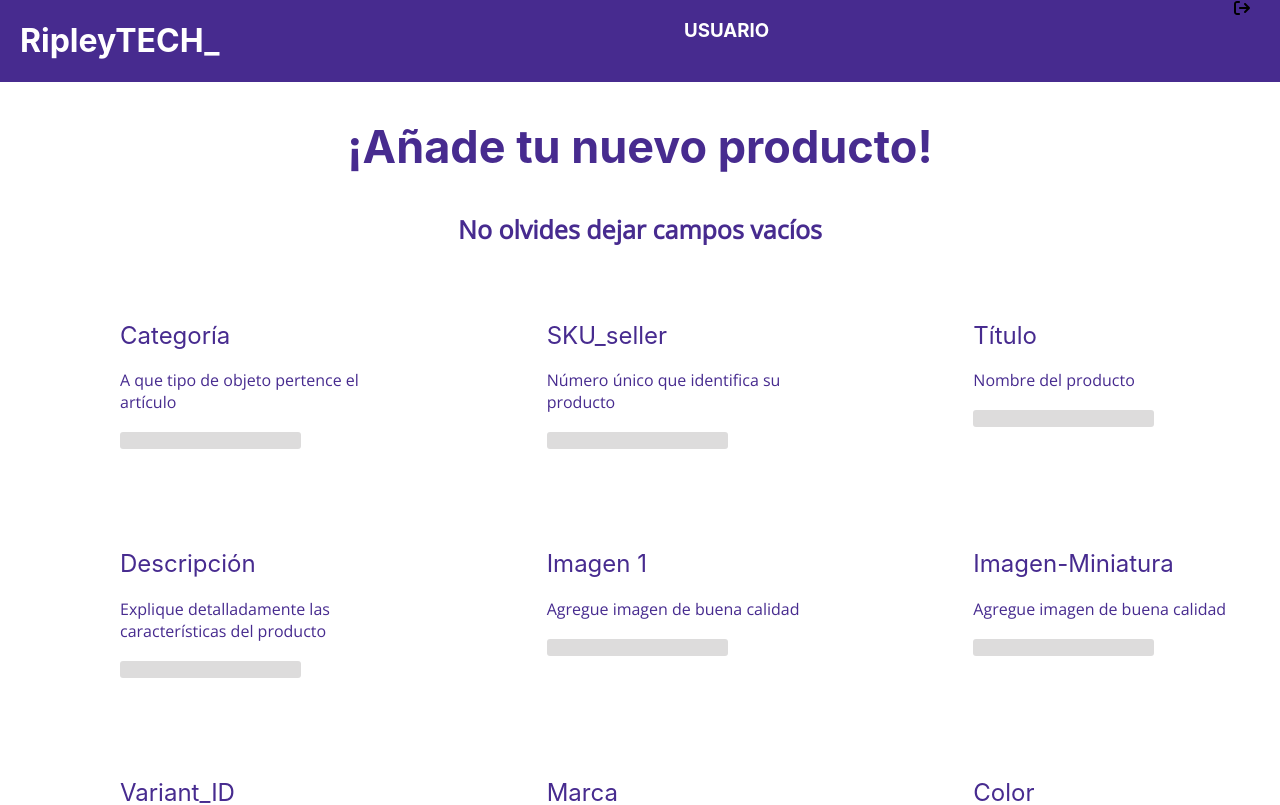
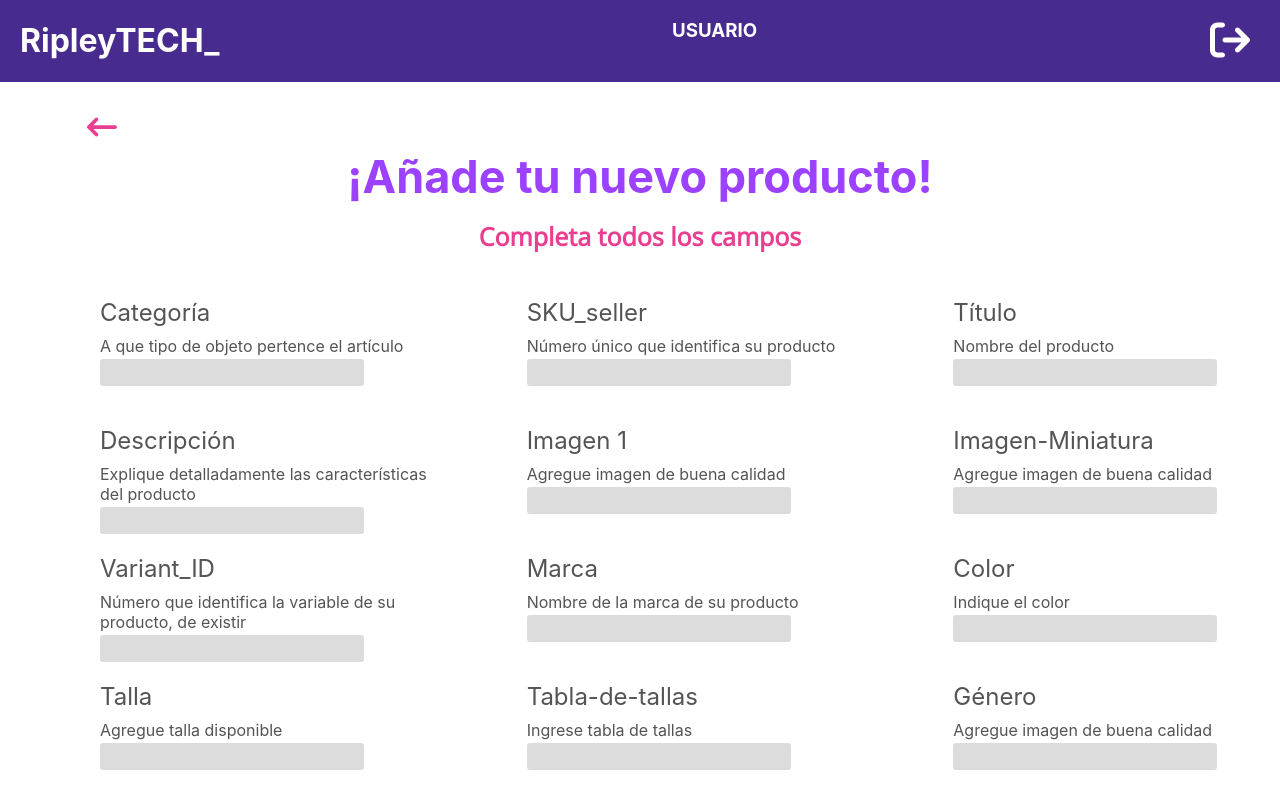
Before and after one commit to HeidiRivas/Ripley-app, a React (Create React App) app: page /newproduct in a window 1280 px wide. Shown: the top 805 px of the page. Built offline with nearby package versions, Linux system fonts and the light colour scheme.

Commit message:
Form ajustado

```diff
--- a/src/Componentes/Header/Header.js
+++ b/src/Componentes/Header/Header.js
@@ -2,7 +2,7 @@
 
 import React from 'react'
 
-import { faArrowLeft, faArrowRight, faArrowRightArrowLeft, faArrowRightFromBracket } from '@fortawesome/free-solid-svg-icons'
+import { faArrowRightFromBracket } from '@fortawesome/free-solid-svg-icons'
 import { FontAwesomeIcon } from '@fortawesome/react-fontawesome'
 
 const Header = () => {
@@ -12,7 +12,7 @@
           <div className={header.containerRipleyAndUser}>
             <h1 className={header.textStyle}>RipleyTECH_</h1>
             <h3 className={header.textStyle}>USUARIO</h3>
-            <FontAwesomeIcon icon={faArrowRightFromBracket} />
+            <FontAwesomeIcon icon={faArrowRightFromBracket} className={header.iconStyle}/>
           </div>
         </header>
     </div>
--- a/src/Componentes/Header/header.module.css
+++ b/src/Componentes/Header/header.module.css
@@ -14,9 +14,8 @@
     flex-direction: row;
 }
 
-.iconlogout {
-    width: auto;
-    height: 8vh;
-    justify-content: right;
-    margin: 5px;
+.iconStyle {
+    font-size: 40px;
+    color: white;
+    margin-top: 20px;
 }
--- a/src/Pages/Login/Login.js
+++ b/src/Pages/Login/Login.js
@@ -17,7 +17,7 @@
 				<section className={styles.containerFormLogin}>
 					<img src={Logo} alt='logomain' className={styles.logo} />
 					<input className={styles.TextBox} name='email' type="email" placeholder="Ingresa tu correo"></input>
-					<input className={styles.TextBox} name='password' type="email" placeholder="Ingresa tu contraseña"></input>
+					<input className={styles.TextBox} name='password' type="password" placeholder="Ingresa tu contraseña"></input>
 					<Link to="/products">
                        <button className={styles.btnAddProduct} type="submit" id="login">Ingresar</button>
 					</Link>
--- a/src/Pages/Login/login.module.css
+++ b/src/Pages/Login/login.module.css
@@ -19,7 +19,8 @@
 }
 
 .Bienvenido {
-    width: 27vw;
+    width: auto;
+    height: auto;
 }
 
 .TextBox {
@@ -32,8 +33,9 @@
 }
 
 .logo {
-    width: 15vw;
-    margin-bottom: 15px;
+    width: auto;
+    height: 12vh;
+    margin-bottom: 10px;
 }
 
 .btnAddProduct {
--- a/src/Pages/NewProduct/NewProduct.js
+++ b/src/Pages/NewProduct/NewProduct.js
@@ -1,6 +1,9 @@
 import React from 'react'
 import Header from '../../Componentes/Header/Header';
 import styles from './newProduct.module.css'
+import { Link } from 'react-router-dom'
+import { FontAwesomeIcon } from '@fortawesome/react-fontawesome'
+import { faArrowLeftLong } from '@fortawesome/free-solid-svg-icons'
 
 
 const NewProduct = () => {
@@ -20,16 +23,18 @@
   return (
     <main>
       <Header />
-      <div>
         <section className={styles.containerTitlePage}>
-        <h1 className={styles.TilteStylePage}>¡Añade tu nuevo producto!</h1>
-        <p className={styles.descriptionStylePage}>No olvides dejar campos vacíos</p>
+        <Link to="/products">
+        <FontAwesomeIcon icon={faArrowLeftLong} className={styles.btnBack}/>
+          {/* <button className={styles.btnBack}>patras</button> */}
+        </Link>
+          <h1 className={styles.TilteStylePage}>¡Añade tu nuevo producto!</h1>
+          <p className={styles.descriptionStylePage}>Completa todos los campos</p>
         </section>
         <section className={styles.container}>
           {campos.map((item) => (
             <div className={styles.containerAllItems}>
               <div className={item.nombre}>
-                <section className={styles.containerTitleAndInput}>
                   <h2 className={styles.TitleStyle}>{item.nombre}</h2>
                   <p className={styles.descriptionStyle}>{item.descripcion}</p>
                   <input
@@ -37,13 +42,11 @@
                   name={item}
                   type='text'
                   ></input>
-                </section>
               </div>
             </div>
           ))}
         </section>
         <button className={styles.btnAddProduct}>Siguiente</button>
-      </div>
     </main>
   );
 };
--- a/src/Pages/NewProduct/newProduct.module.css
+++ b/src/Pages/NewProduct/newProduct.module.css
@@ -4,6 +4,15 @@
     display: grid;
     grid-template-columns: 1fr 1fr 1fr;
     grid-template-rows: 1fr 1fr 1fr 1fr;
+}
+
+.btnBack {
+    position: relative;
+    right: 42%;
+    margin-top: 30px;
+    font-size: 30px;
+    color: #EA3E91;
+    margin-bottom: -30px;
 }
 
 .categoria {
@@ -18,39 +27,40 @@
 
 .TilteStylePage {
     font-size: 45px;
-    color: #472B8F;
+    color: #9B41FF;
+    margin-bottom: -10px;
 }
 
 .descriptionStylePage {
     font-family: 'Open Sans', sans-serif;
-    color: #472B8F;
+    color: #EA3E91;
     font-size: 25px;
     font-weight: bold;
 }
 
-.containerTitleAndInput {
-    margin: 50px;
-}
 
 .containerAllItems {
     /* outline: 2px solid red; */
     align-items: center;
-    margin-left: 70px;
+    margin-left: 100px;
 }
 
 .TitleStyle {
-    color: #472B8F;
+    color: #545454;
+    margin-bottom: -7px;
 }
 
 .descriptionStyle {
-    font-family: 'Open Sans', sans-serif;
-    color: #472B8F;
+    color: #545454;
+    margin-bottom: 3px;
 }
 
 .inputcampos {
     background-color: #DDDCDC;
     border: 0;
     border-radius: 3px;
+    width: 260px;
+    height: 25px;
 }
 
 .btnAddProduct {
--- a/src/Pages/Products/Products.js
+++ b/src/Pages/Products/Products.js
@@ -7,15 +7,15 @@
   return (
     <main>
       <Header />
-      <div>
+      <div className={styles.containerbtn}>
+        <Link to="/bulkProducts">
+          <button className={styles.btnAddProduct}>Carga Masiva de Productos</button>
+        </Link>
         <Link to="/newproduct">
           <button className={styles.btnAddProduct}>Agregar Producto</button>
         </Link>
-        <Link to="/bulkProducts">
-          <button className={styles.btnAddProduct}>Carga Masiva de Productos</button>
-        </Link>
+      </div>
         <h1>Product</h1>
-      </div>
     </main>
   );
 };
--- a/src/Pages/Products/products.module.css
+++ b/src/Pages/Products/products.module.css
@@ -1,12 +1,20 @@
 .btnAddProduct {
     background-color: #EA3E91;
     color: white;
-    font-size: 20px;
-    padding: 5px 10px;
+    font-size: 15px;
+    padding: 10px;
     border-radius: 7px;
     margin-top: 50px;
-    width: 210px;
+    width: 310px;
     border-color: #EA3E91;
-    position: relative;
-    left: 80%;
+    font-weight: bold;
 }
+
+.containerbtn {
+    display: flex;
+    /* outline: 2px solid red; */
+    align-items: center;
+    justify-content: space-between;
+    margin-left: 20px;
+    margin-right: 20px;
+}
```
